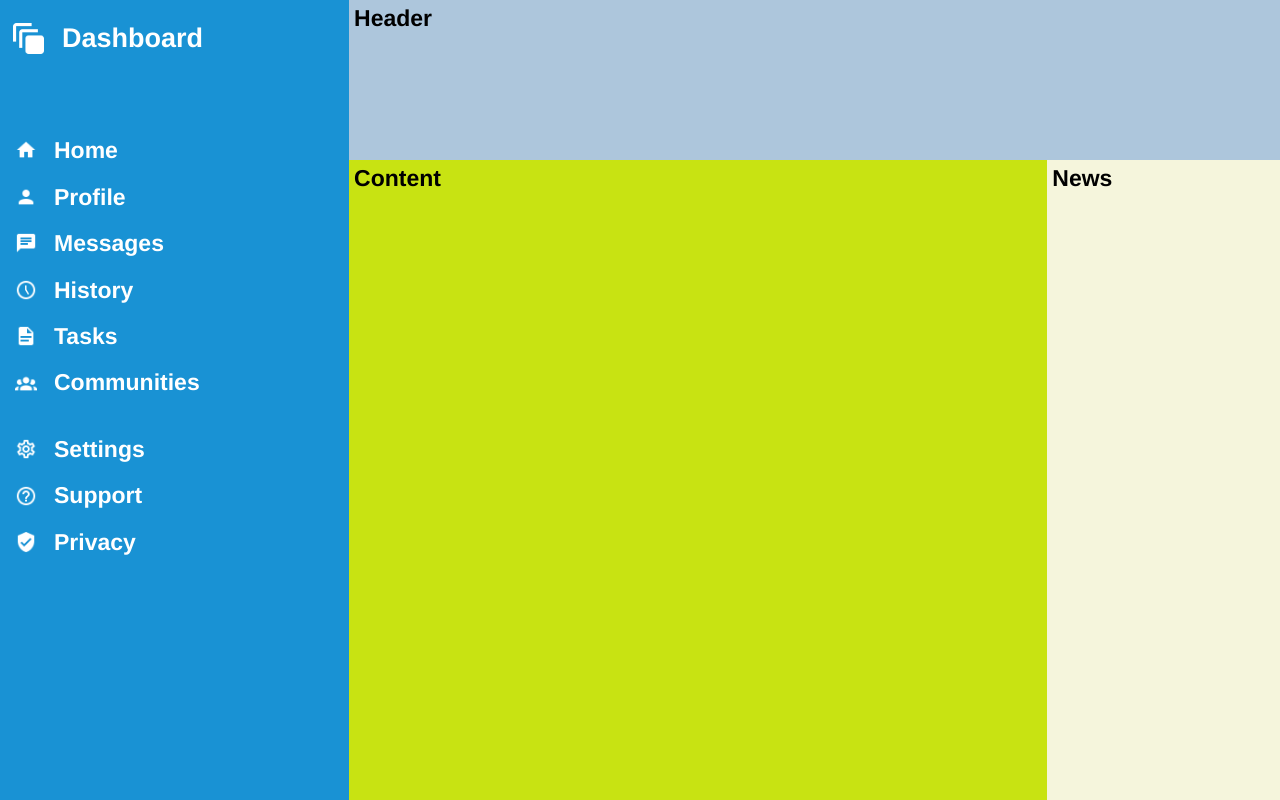
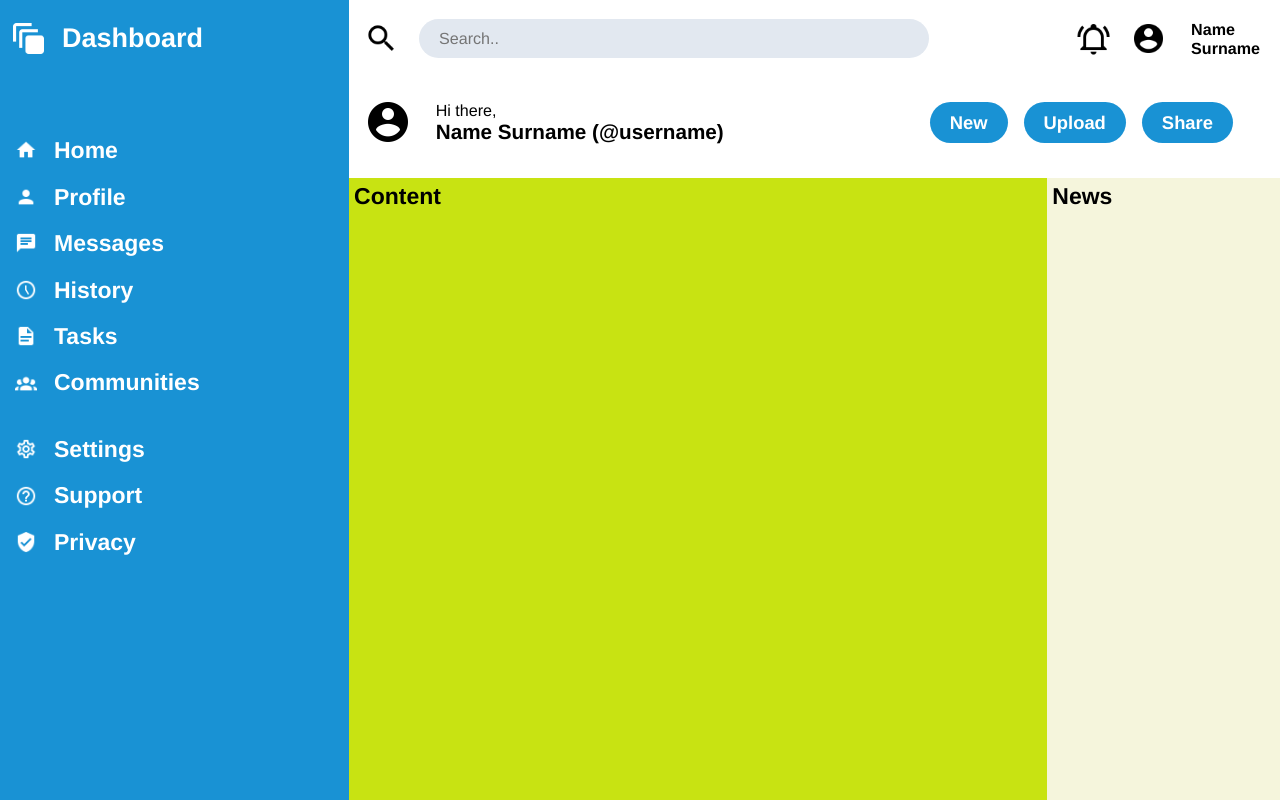
Before and after one commit to chiagger/admin-dashboard, a plain HTML site: page index.html in a window 1280 px wide. Drawn offline with Linux system fonts and the light colour scheme.

Commit message:
header completed

```diff
--- a/index.html
+++ b/index.html
@@ -12,7 +12,34 @@
 
 <body>
     <div class="layout-container">
-        <div class="header">Header</div>
+        <div class="header">
+            <div class="header-top">
+                <div class="left">
+                    <img src="./img/magnify.png" class="icon">
+                    <input type="text" placeholder="Search.." id="searchbar">
+                </div>
+                <div class="right">
+                    <img src="./img/bell.png" class="icon">
+                    <img src="./img/account-circle.png" class="icon">
+                    <div class="user">Name Surname</div>
+                </div>
+            </div>
+            <div class="header-bottom">
+                <div class="left">
+                    <img src="./img/account-circle.png" class="icon">
+                    <div class="greeting">
+                        <div class="hello">Hi there,</div>
+                        <div class="user">Name Surname (@username)</div>
+                    </div>
+                </div>
+                <div class="right">
+                    <button class="actions">New</button>
+                    <button class="actions">Upload</button>
+                    <button class="actions">Share</button>
+                </div>
+            </div>
+        </div>
+
         <div class="sidebar">
             <div class="sidebar-top">
                 <img src="./img/dash.png" class="icon">
--- a/style.css
+++ b/style.css
@@ -16,8 +16,6 @@ body {
     gap: 12px;
 }
 
-
-
 .sidebar img {
     width: 37px;
 }
@@ -34,9 +32,89 @@ body {
 }
 
 .header {
-    background-color: #adc6dc;
+    background-color: #FFFFFF;
     grid-column: 2 / 4;
     grid-row: 1;
+    display:grid;
+    grid-template-rows: 1fr 1.5fr;
+}
+
+.header-top {
+    display:grid;
+    grid-template-columns: 4fr 1fr;
+    gap: max(15%, 20px);
+}
+
+.header-top .right {
+    display:flex;
+    align-items: center;
+    gap: 20px;
+}
+
+.header-top .user {
+    font-size: 0.7em;
+}
+
+.header-top .left {
+    display:flex;
+    align-items: center;
+    gap:20px;
+}
+
+.header-top img {
+    width: 35px;
+}
+
+.header-bottom {
+    display:flex;
+    align-items: center;
+    justify-content: space-between;
+}
+
+.header-bottom .left {
+    display:grid;
+    grid-template-columns: 1fr 5fr;
+    align-items: center;
+}
+
+.greeting .hello {
+    font-size: 0.7em;
+    font-weight: 400;
+    padding-bottom:0;
+}
+
+.greeting .user {
+    font-size: 0.9em;
+    padding-top:0;
+}
+
+
+.header-bottom .right .actions {
+    background-color: #1992D4;
+    border: none;
+    color:white;
+    padding:10px;
+    padding-right: 20px;
+    padding-left: 20px;
+    font-weight: bold;
+    border-radius: 25px;
+    font-size: 0.8em;
+}
+
+.header-bottom .right {
+    margin-right: 2rem;
+    display:flex;
+    gap: 1rem;
+}
+
+#searchbar {
+    flex:1;
+    border-radius: 25px;
+    border:none;
+    background-color: #E2E8F0;
+    padding: 10px;
+    padding-left: 20px;
+    font-size: 0.7em;
 }
 
 .sidebar {
@@ -46,6 +124,7 @@ body {
     color: #FFFFFF;
     display: grid;
     grid-template-rows: 1fr 10fr;
+
     gap: 50px;
 }
 
```
Also changed, not shown: img/account-circle.png (added), img/bell.png (added), img/magnify.png (added).
